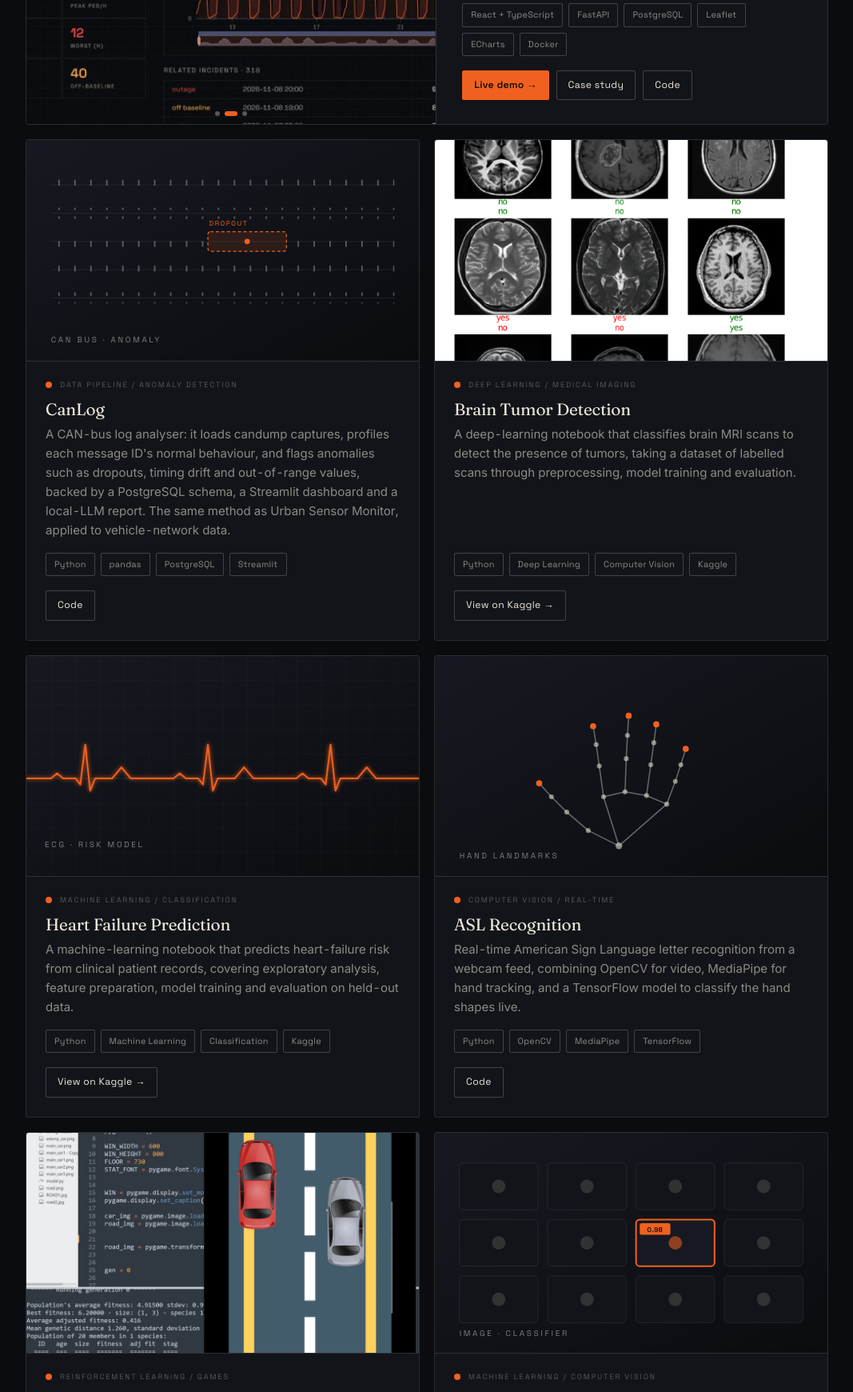
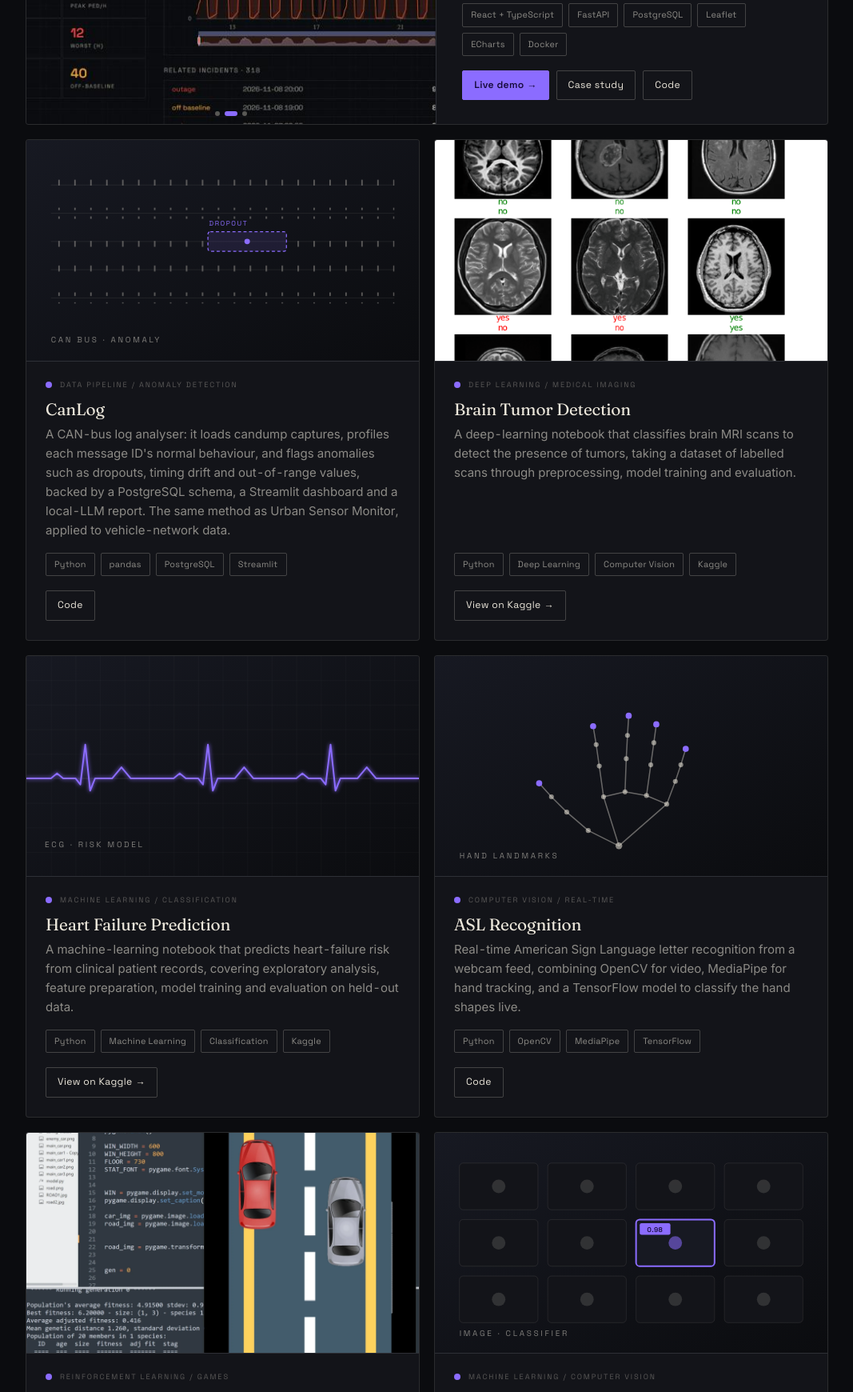
Before and after one commit to SaniMah/SaniMah.github.io, a plain HTML site: page index.html in a window 1280 px wide. Shown: the part 1060-2800 px from the top of the page at 80% size, without its empty margins (106-1173 px from the left). Drawn offline with Linux system fonts and the light colour scheme.

Commit message:
switch accent color from coral to violet

```diff
--- a/index.html
+++ b/index.html
@@ -13,7 +13,7 @@
     --bg:#0b0c0f; --surface:#131419; --surface-2:#171922;
     --line:rgba(236,231,219,.11); --line-2:rgba(236,231,219,.22);
     --ink:#ece7db; --muted:rgba(236,231,219,.56); --faint:rgba(236,231,219,.32);
-    --coral:#f0611f; --coral-soft:#ff7a3c; --ok:#8ea96a;
+    --coral:#8B6CFF; --coral-soft:#A78BFF; --ok:#8ea96a;
     --serif:'Fraunces',Georgia,serif;
     --display:'Space Grotesk',system-ui,sans-serif;
     --sans:'Inter',system-ui,sans-serif;
@@ -47,7 +47,7 @@
   .btn{display:inline-flex; align-items:center; gap:8px; font-family:var(--display);
     font-size:.82rem; letter-spacing:.03em; text-decoration:none; padding:11px 20px;
     border:1px solid var(--line-2); border-radius:2px; transition:all .18s ease; color:var(--ink);}
-  .btn.primary{background:var(--coral); color:#120a05; border-color:var(--coral); font-weight:600;}
+  .btn.primary{background:var(--coral); color:#160a3a; border-color:var(--coral); font-weight:600;}
   .btn.primary:hover{background:var(--coral-soft); border-color:var(--coral-soft);}
   .btn.ghost:hover{border-color:var(--ink); background:rgba(236,231,219,.04);}
   .btn.sm{padding:8px 14px; font-size:.76rem;}
@@ -63,7 +63,7 @@
   .cov .slide{min-width:100%; width:100%; display:block; object-fit:cover;}
   .cov .ph{display:flex; flex-direction:column; align-items:center; justify-content:center;
     gap:6px; background:
-      radial-gradient(120% 140% at 15% 0%, rgba(240,97,31,.10), transparent 60%),
+      radial-gradient(120% 140% at 15% 0%, rgba(139,108,255,.10), transparent 60%),
       var(--surface-2);
     color:var(--faint); text-align:center;}
   .cov .ph b{font-family:var(--serif); font-style:italic; font-weight:400; font-size:1.2rem; color:var(--muted);}
@@ -209,9 +209,9 @@
               <line x1="40" y1="212" x2="600" y2="212" stroke="rgba(236,231,219,0.10)"/><rect x="40" y="203" width="560" height="18" fill="url(#cltick)"/>
               <line x1="40" y1="258" x2="600" y2="258" stroke="rgba(236,231,219,0.10)"/><rect x="40" y="249" width="560" height="18" fill="url(#cltick)"/>
             </g>
-            <rect x="296" y="150" width="128" height="32" rx="4" fill="rgba(240,97,31,0.12)" stroke="#f0611f" stroke-width="1.6" stroke-dasharray="5 4"/>
-            <circle cx="360" cy="166" r="4.5" fill="#f0611f"/>
-            <text x="298" y="140" fill="#f0611f" font-family="'Space Grotesk',system-ui,sans-serif" font-size="11" letter-spacing="2">DROPOUT</text>
+            <rect x="296" y="150" width="128" height="32" rx="4" fill="rgba(139,108,255,0.12)" stroke="#8B6CFF" stroke-width="1.6" stroke-dasharray="5 4"/>
+            <circle cx="360" cy="166" r="4.5" fill="#8B6CFF"/>
+            <text x="298" y="140" fill="#8B6CFF" font-family="'Space Grotesk',system-ui,sans-serif" font-size="11" letter-spacing="2">DROPOUT</text>
             <text x="40" y="330" fill="rgba(236,231,219,0.5)" font-family="'Space Grotesk',system-ui,sans-serif" font-size="13" letter-spacing="3.5">CAN BUS &#183; ANOMALY</text>
           </svg>
         </div>
@@ -262,7 +262,7 @@
             <rect width="640" height="360" fill="url(#hfgrid)"/>
             <line x1="0" y1="200" x2="640" y2="200" stroke="rgba(236,231,219,0.12)" stroke-width="1"/>
             <path d="M0 200 H40 L50 192 L60 200 H80 L88 210 L96 145 L104 220 L112 200 H140 L155 182 L170 200 H200 L240 200 L250 192 L260 200 H280 L288 210 L296 145 L304 220 L312 200 H340 L355 182 L370 200 H400 L440 200 L450 192 L460 200 H480 L488 210 L496 145 L504 220 L512 200 H540 L555 182 L570 200 H640"
-              fill="none" stroke="#f0611f" stroke-width="2.6" stroke-linejoin="round" stroke-linecap="round" filter="url(#hfglow)"/>
+              fill="none" stroke="#8B6CFF" stroke-width="2.6" stroke-linejoin="round" stroke-linecap="round" filter="url(#hfglow)"/>
             <text x="30" y="312" fill="rgba(236,231,219,0.5)" font-family="'Space Grotesk',system-ui,sans-serif" font-size="13" letter-spacing="3.5">ECG &#183; RISK MODEL</text>
           </svg>
         </div>
@@ -300,7 +300,7 @@
               <circle cx="345" cy="228" r="4"/><circle cx="352" cy="178" r="4"/><circle cx="357" cy="142" r="4"/>
               <circle cx="378" cy="242" r="4"/><circle cx="392" cy="205" r="4"/><circle cx="401" cy="178" r="4"/>
             </g>
-            <g fill="#f0611f">
+            <g fill="#8B6CFF">
               <circle cx="170" cy="208" r="5"/><circle cx="258" cy="115" r="5"/><circle cx="316" cy="98" r="5"/><circle cx="361" cy="112" r="5"/><circle cx="409" cy="152" r="5"/>
             </g>
             <text x="40" y="330" fill="rgba(236,231,219,0.5)" font-family="'Space Grotesk',system-ui,sans-serif" font-size="13" letter-spacing="3.5">HAND LANDMARKS</text>
@@ -359,10 +359,10 @@
               <circle cx="104" cy="180" r="11"/><circle cx="248" cy="180" r="11"/><circle cx="536" cy="180" r="11"/>
               <circle cx="104" cy="272" r="11"/><circle cx="248" cy="272" r="11"/><circle cx="392" cy="272" r="11"/><circle cx="536" cy="272" r="11"/>
             </g>
-            <rect x="328" y="142" width="128" height="76" rx="6" fill="#171922" stroke="#f0611f" stroke-width="2.6"/>
-            <circle cx="392" cy="180" r="11" fill="rgba(240,97,31,0.55)"/>
-            <rect x="334" y="148" width="50" height="19" rx="3" fill="#f0611f"/>
-            <text x="359" y="162" fill="#120a05" font-family="'Space Grotesk',system-ui,sans-serif" font-size="11" font-weight="600" letter-spacing="0.5" text-anchor="middle">0.98</text>
+            <rect x="328" y="142" width="128" height="76" rx="6" fill="#171922" stroke="#8B6CFF" stroke-width="2.6"/>
+            <circle cx="392" cy="180" r="11" fill="rgba(139,108,255,0.55)"/>
+            <rect x="334" y="148" width="50" height="19" rx="3" fill="#8B6CFF"/>
+            <text x="359" y="162" fill="#160a3a" font-family="'Space Grotesk',system-ui,sans-serif" font-size="11" font-weight="600" letter-spacing="0.5" text-anchor="middle">0.98</text>
             <text x="40" y="332" fill="rgba(236,231,219,0.5)" font-family="'Space Grotesk',system-ui,sans-serif" font-size="13" letter-spacing="3.5">IMAGE &#183; CLASSIFIER</text>
           </svg>
         </div>
```
Also changed, not shown: urban-sensor-monitor/index.html (+3 -3 lines).
